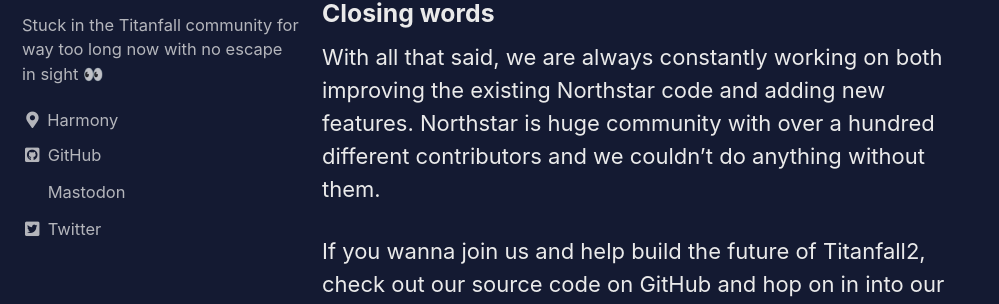
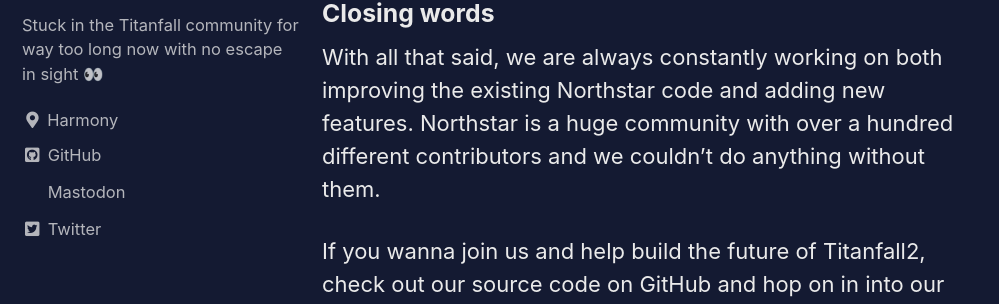
Before and after one commit to R2Northstar/NorthstarBlog, a Jekyll site: the page built from _posts/2024-01-08-two-years.md, in a window 1280 px wide and 900 px high, scrolled down 2592 px. Shown: the part 216-520 px from the top of the window, without its empty margins (0-999 px from the left). Built offline with Jekyll 4.4.1, drawn with Linux system fonts in a browser that asks for light colours; cached includes are drawn as plain includes; emoji names are drawn with the system emoji font.

Commit message:
fix: Typo

```diff
--- a/_posts/2024-01-08-two-years.md
+++ b/_posts/2024-01-08-two-years.md
@@ -39,7 +39,7 @@
 
 ### Closing words
 
-With all that said, we are always constantly working on both improving the existing Northstar code and adding new features. Northstar is huge community with over a hundred different contributors and we couldn't do anything without them.
+With all that said, we are always constantly working on both improving the existing Northstar code and adding new features. Northstar is a huge community with over a hundred different contributors and we couldn't do anything without them.
 
 If you wanna join us and help build the future of Titanfall2, check out our source code on GitHub and hop on in into our Discord server.
 We are always happy to have more people joining the project and we are more than happy to help if you have any questions.
```
